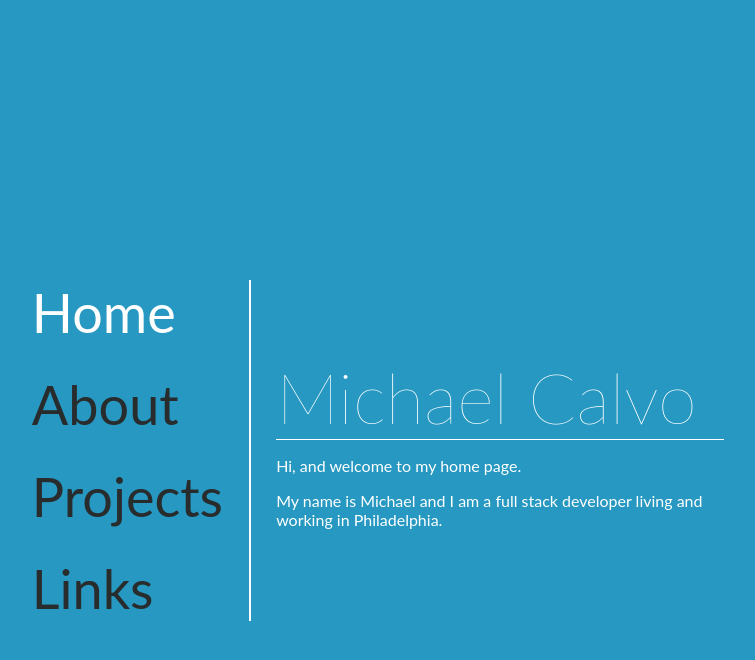
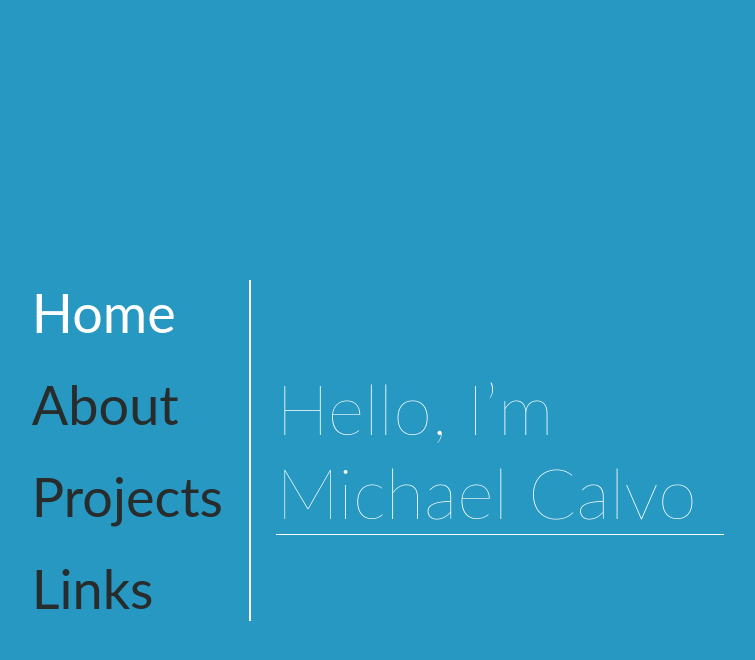
Before and after one commit to Mac-lp3/personal-site, a Jekyll site: the page built from index.html, in a window 1280 px wide. Shown: the top 660 px of the page, without its empty margins (282-1037 px from the left). Built offline with Jekyll 4.4.1, drawn with Linux system fonts in a browser that asks for light colours.

Commit message:
no more copy text, just the header

```diff
--- a/_includes/home.md
+++ b/_includes/home.md
@@ -1,6 +1 @@
-# Michael Calvo
-
-Hi, and welcome to my home page.
-
-My name is Michael and I am a full stack developer living and working in
-Philadelphia.
+# Hello, I'm Michael Calvo
```
